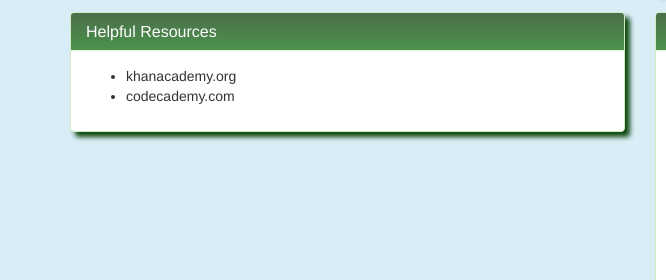
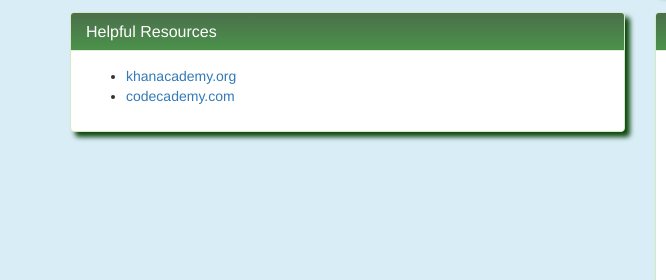
Before and after one commit to sc3/freegeekchicagopanel, a plain HTML site: page index.html in a window 1280 px wide. Shown: the part 744-1024 px from the top of the page, 0-666 px from the left. Drawn offline with Linux system fonts and the light colour scheme; grey boxes are pictures that could not be loaded.

Commit message:
added hyperlinks to some of the posted URLs

```diff
--- a/index.html
+++ b/index.html
@@ -130,8 +130,8 @@
 		            </div>
 		            <div class="panel-body">
 		            	<ul>
-		            		<li>khanacademy.org</li>
-		            		<li>codecademy.com</li>
+		            		<li><a href="https://www.khanacademy.org/" target="_new">khanacademy.org</a></li>
+		            		<li><a href="https://www.codecademy.com" target="_new">codecademy.com</a></li>
 		            	</ul>
 		            </div>
 		        </div>
```
